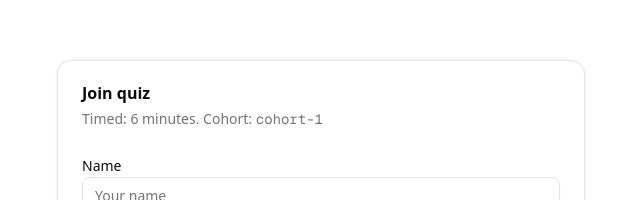
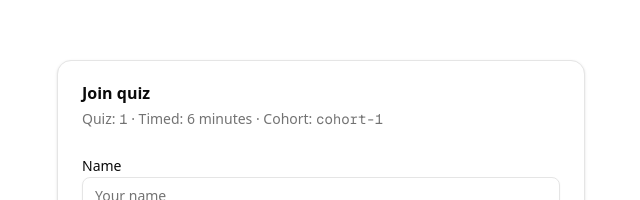
Before and after one commit to Logan1x/book-club-quiz, a Next.js app: page /q/1 in a window 1280 px wide. Shown: the part 175-375 px from the top of the page, without its empty margins (319-959 px from the left). Built offline with nearby package versions, Linux system fonts and the light colour scheme.

Commit message:
chore: show quizId and disable start if missing

```diff
--- a/src/app/q/[quizId]/page.tsx
+++ b/src/app/q/[quizId]/page.tsx
@@ -96,7 +96,8 @@ export default function JoinPage() {
         <CardHeader>
           <CardTitle>Join quiz</CardTitle>
           <CardDescription>
-            Timed: 6 minutes. Cohort: <span className="font-mono">{cohort}</span>
+            Quiz: <span className="font-mono">{quizId || "(missing)"}</span> · Timed: 6 minutes · Cohort:{" "}
+            <span className="font-mono">{cohort}</span>
           </CardDescription>
         </CardHeader>
         <CardContent className="space-y-4">
@@ -110,7 +111,7 @@ export default function JoinPage() {
             <p className="text-xs text-muted-foreground">Saved locally on this device for next time.</p>
           </div>
 
-          <Button disabled={busy || !name.trim()} onClick={onStart} className="w-full">
+          <Button disabled={busy || !name.trim() || !quizId} onClick={onStart} className="w-full">
             {busy ? "Starting…" : "Start quiz"}
           </Button>
         </CardContent>
```
